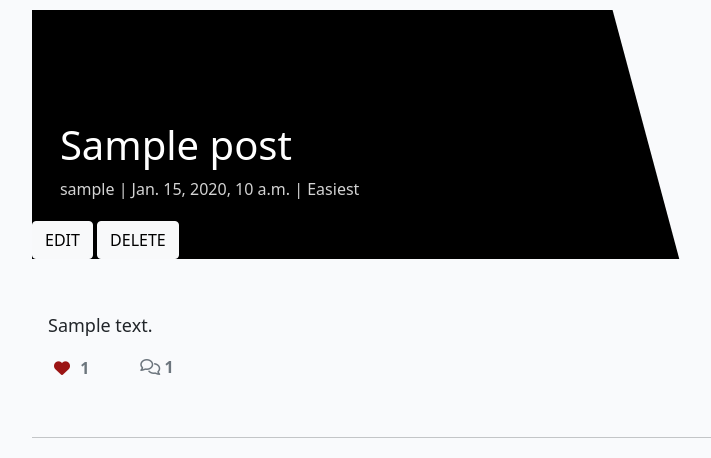
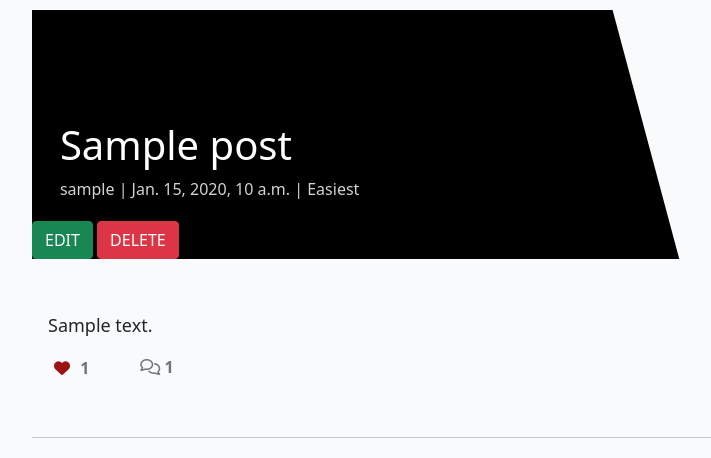
Before and after one commit to KarlPreisler/hiking-spots-blog, a Django app: a page that uses templates/post_detail.html in a window 1280 px wide. Shown: the part 102-560 px from the top of the page, without its empty margins (50-761 px from the left). Run offline with Django 3.2, Linux system fonts and the light colour scheme; a user stored in the database is signed in; tables that the repository leaves empty hold one stand-in row (values such as "Sample post"); some libraries are stand-ins or nearby versions.

Commit message:
Change location of errorhandlers to make them work properly

```diff
--- a/blog/urls.py
+++ b/blog/urls.py
@@ -1,6 +1,5 @@
 from . import views
 from django.urls import path
-from .views import handler404, handler500, handler403, handler405
 
 urlpatterns = [
     path('', views.PostList.as_view(), name='home'),
@@ -14,8 +13,3 @@ urlpatterns = [
     path('about', views.About.as_view(), name='about'),
     path('difficulty', views.Difficulty.as_view(), name='difficulty'),
 ]
-
-handler403 = 'blog.views.handler403'
-handler404 = 'blog.views.handler404'
-handler500 = 'blog.views.handler500'
-handler405 = 'blog.views.handler405'
--- a/hikingspots/urls.py
+++ b/hikingspots/urls.py
@@ -7,3 +7,8 @@ urlpatterns = [
     path('summernote/', include('django_summernote.urls')),
     path("accounts/", include("allauth.urls")),
 ]
+
+handler403 = 'blog.views.handler403'
+handler404 = 'blog.views.handler404'
+handler500 = 'blog.views.handler500'
+handler405 = 'blog.views.handler405'
--- a/templates/post_detail.html
+++ b/templates/post_detail.html
@@ -9,9 +9,9 @@
                 <p class="post-subtitle">{{ post.author }} | {{ post.created_on }} | {{ post.difficulty }}</p>
                 {% if post.author == request.user %}
                 <a href="{% url 'edit_post' post.id %}"
-                class="btn btn-light text-uppercase mb-0 mt-1">Edit</a>
+                class="btn btn-success text-uppercase mb-0 mt-1">Edit</a>
                 <a href="{% url 'delete_post' post.id %}"
-                                class="btn btn-light text-uppercase mb-0 mt-1">Delete</a>
+                                class="btn btn-danger text-uppercase mb-0 mt-1">Delete</a>
                             {% endif %}
                             </div>
             <div class="d-none d-md-block col-md-6 masthead-image">
```
Also changed, not shown: 1 other file.
